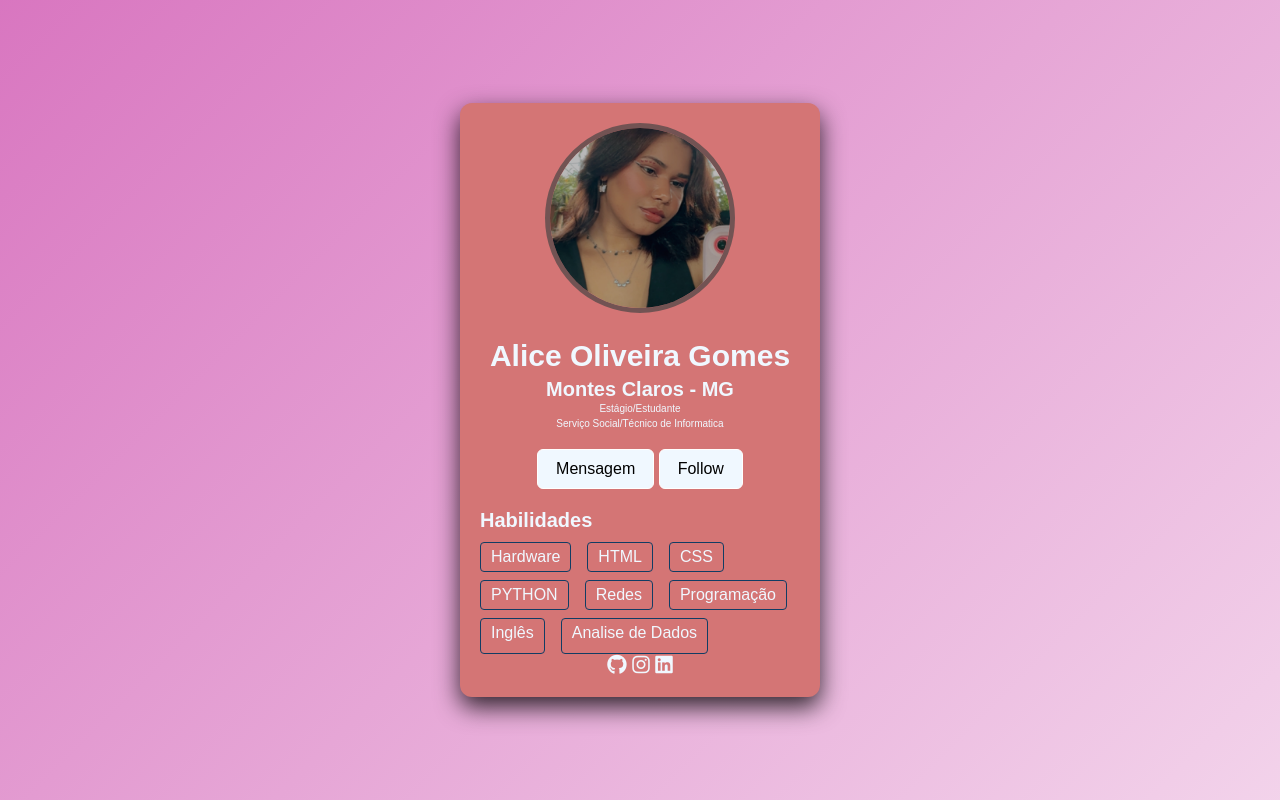
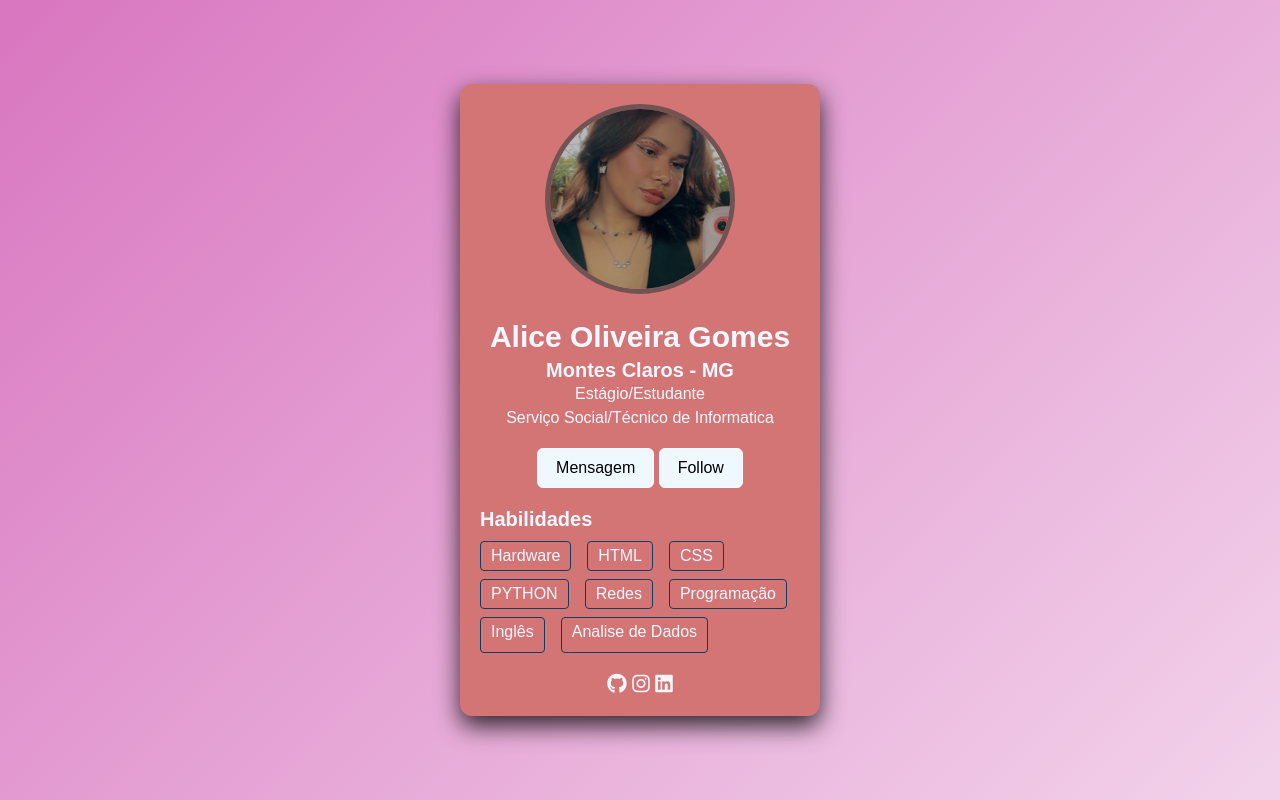
Before and after one commit to aliceoliveiragomes45-creator/card, a plain HTML site: page index.html in a window 1280 px wide. Drawn offline with Linux system fonts and the light colour scheme.

Commit message:
Atualizar

```diff
--- a/index.html
+++ b/index.html
@@ -53,8 +53,9 @@
             margin-bottom: 10x;
         }
         .job{
-            font-size: 10px;
+            font-size: 16px;
             line-height: 1.5;
+
 
         }
         .botoes{
@@ -103,6 +104,7 @@
             color: aliceblue;
             font-size: 20px;
             transition: 0.3s;
+            margin-top: 20px;
         }
         .social-media i{
             cursor: pointer;
```
